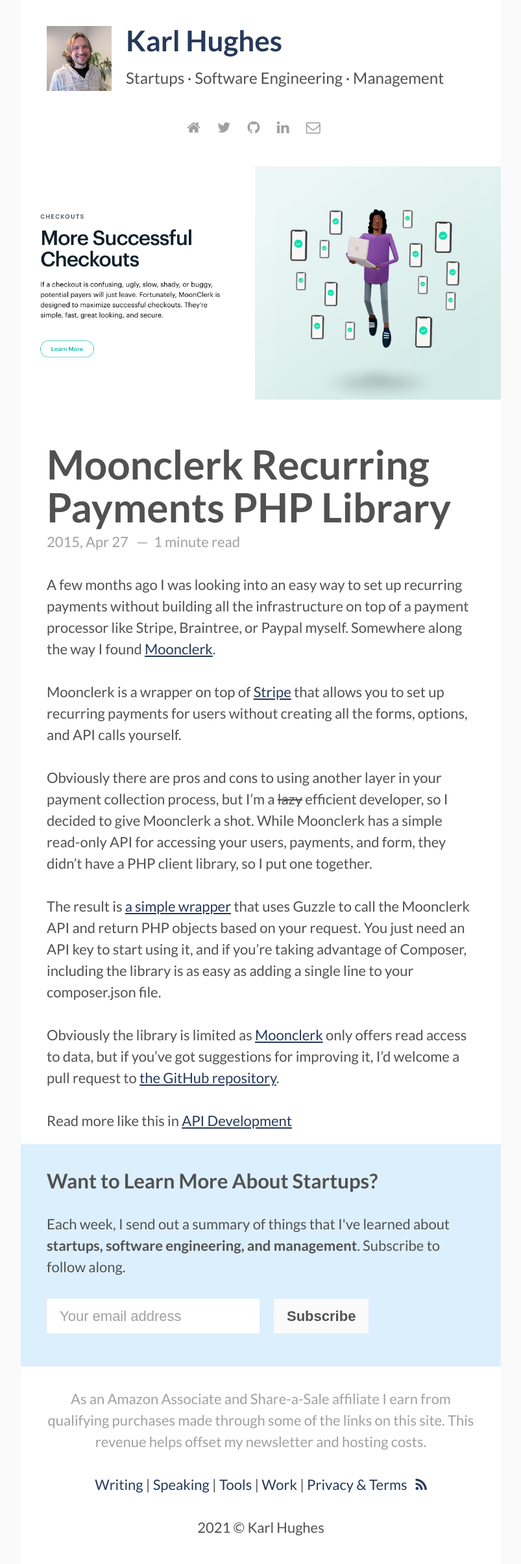
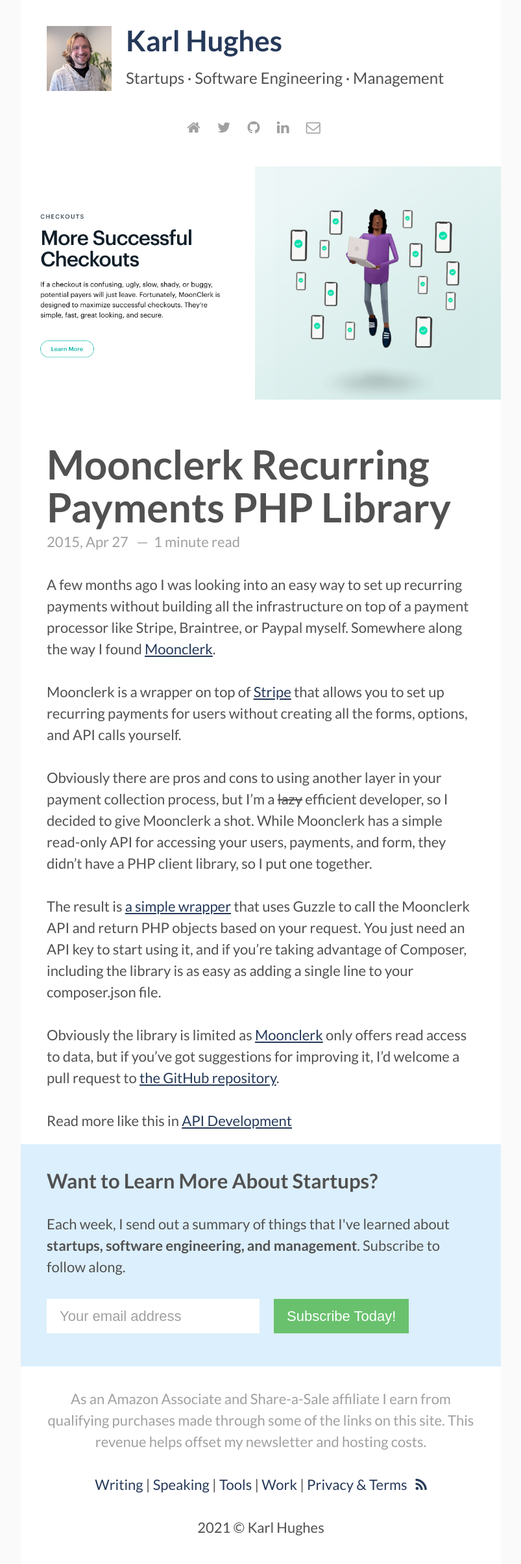
Before and after one commit to karllhughes/personal-blog-5, a Jekyll site: the page built from _posts/2015-04-27-moonclerk-php-library.markdown, in a window 1280 px wide. Shown: the whole page at 65% size, without its empty margins (238-1041 px from the left). Built offline with Jekyll 4.4.1, drawn with Linux system fonts in a browser that asks for light colours; a script that is not in the unit is left out.

Commit message:
Updating email, high tech startups

```diff
--- a/_includes/head.html
+++ b/_includes/head.html
@@ -88,9 +88,4 @@
   <link rel="stylesheet" href="{{ "/assets/css/main.css" | prepend: site.baseurl }}">
 
   {% include analytics.html %}
-
-  <script id="mcjs">
-    // Mailchimp popup
-    !function(c,h,i,m,p){m=c.createElement(h),p=c.getElementsByTagName(h)[0],m.async=1,m.src=i,p.parentNode.insertBefore(m,p)}(document,"script","https://chimpstatic.com/mcjs-connected/js/users/4eba8b205fc13380cd3e6f3fc/67229dbdf572e70ffae5565b3.js");
-  </script>
 </head>
--- a/_includes/javascripts.html
+++ /dev/null
@@ -1,2 +0,0 @@
-<!-- Main Js -->
-<script src="{{site.baseurl}}/assets/js/main.js"></script>
--- /dev/null
+++ b/_includes/signup-hover.html
@@ -0,0 +1,24 @@
+<div class="signup-hover form-popup" id="popup_email_form">
+  <form action="https://sideprojectchecklist.us15.list-manage.com/subscribe/post?u=4eba8b205fc13380cd3e6f3fc&amp;id=cc13b917ec" method="post" id="mc-embedded-subscribe-form" name="mc-embedded-subscribe-form" target="_blank" novalidate class="form-container">
+    <i class="fa fa-close close-form" onclick="closeForm()"></i>
+    <h3>Ready for More Posts Like This?</h3>
+
+    <label for="email" class="sr-only">Email Address</label>
+    <input id="email" type="text" placeholder="Your email address" name="EMAIL" required>
+    <input type="hidden"
+           name="FORM_LOC"
+           value="klh_signup_form">
+    <button type="submit" class="btn">Subscribe Today!</button>
+    <!-- real people should not fill this in and expect good things - do not remove this or risk form bot signups-->
+    <div style="position: absolute; left: -5000px;" aria-hidden="true"><input type="text" name="b_4eba8b205fc13380cd3e6f3fc_cc13b917ec" tabindex="-1" value=""></div>
+  </form>
+</div>
+<script>
+  function openForm() {
+    document.getElementById("popup_email_form").style.opacity = 1;
+  }
+  function closeForm() {
+    document.getElementById("popup_email_form").style.opacity = 0;
+  }
+  setTimeout(openForm, 10000);
+</script>
--- a/_includes/signup.html
+++ b/_includes/signup.html
@@ -16,7 +16,7 @@
           <input type="hidden"
                  name="FORM_LOC"
                  value="klh_signup_form">
-          <input type="submit" value="Subscribe" name="subscribe" id="mc-embedded-subscribe" class="button">
+          <input type="submit" value="Subscribe Today!" name="subscribe" id="mc-embedded-subscribe" class="button">
         </div>
       </div>
       <div id="mce-responses" class="clearfix">
--- a/_layouts/post.html
+++ b/_layouts/post.html
@@ -35,3 +35,4 @@
     {% endunless %}
   </div> <!-- End Page Content -->
 </article> <!-- End Article Page -->
+{% include signup-hover.html %}
--- a/_sass/_variables.scss
+++ b/_sass/_variables.scss
@@ -5,3 +5,4 @@
 $dark-gray: #515151;
 $dark-blue: #263959;
 $dark-red: #5e1215;
+$green: #69c16d;
--- a/_sass/parts/_signup.scss
+++ b/_sass/parts/_signup.scss
@@ -29,8 +29,8 @@
       float: left;
 
       input[type=submit] {
-        background-color: $light-gray;
-        font-weight: bold;
+        background-color: $green;
+        color: $white;
         cursor: pointer;
       }
     }
@@ -49,3 +49,53 @@
     }
   }
 }
+
+.signup-hover {
+  position: fixed;
+  bottom: 0;
+  right: 0;
+  z-index: 9;
+  opacity:0;
+  -webkit-transition: opacity 1s;
+  -moz-transition: opacity 1s;
+  -o-transition: opacity 1s;
+  transition: opacity 1s;
+
+  h3 {
+    margin-top: 1rem;
+    margin-bottom: .5rem;
+  }
+
+  /* Add styles to the form container */
+  .form-container {
+    width: 100%;
+    padding: 20px 40px;
+    background-color: $light-accent;
+  }
+
+  /* Full-width input fields */
+  .form-container input[type=text] {
+    width: 100%;
+    padding: 15px;
+    margin: 5px 0 22px 0;
+    border: none;
+  }
+
+  /* Set a style for the submit button */
+  .form-container .btn {
+    background-color: $green;
+    color: $white;
+    padding: 16px 20px;
+    border: none;
+    cursor: pointer;
+    width: 100%;
+    margin-bottom:10px;
+  }
+
+  .close-form {
+    float: right;
+    cursor: pointer;
+    color: $gray;
+    width: 0;
+  }
+}
```
Also changed, not shown: _posts/2021-01-01-high-tech-enabled.md (renamed from _posts/2018-10-29-high-tech-enabled.md, +1 -1 lines).
